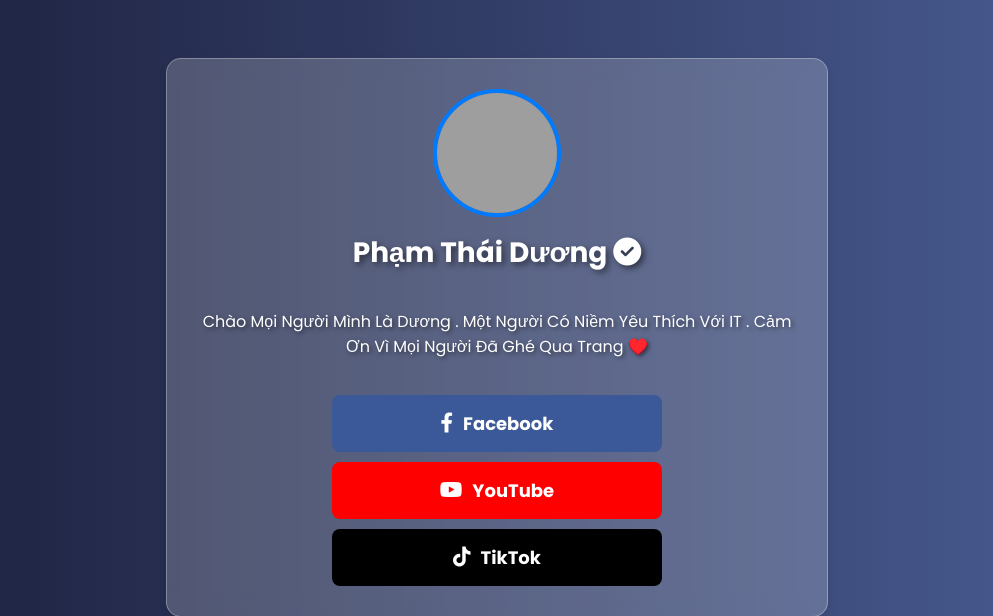
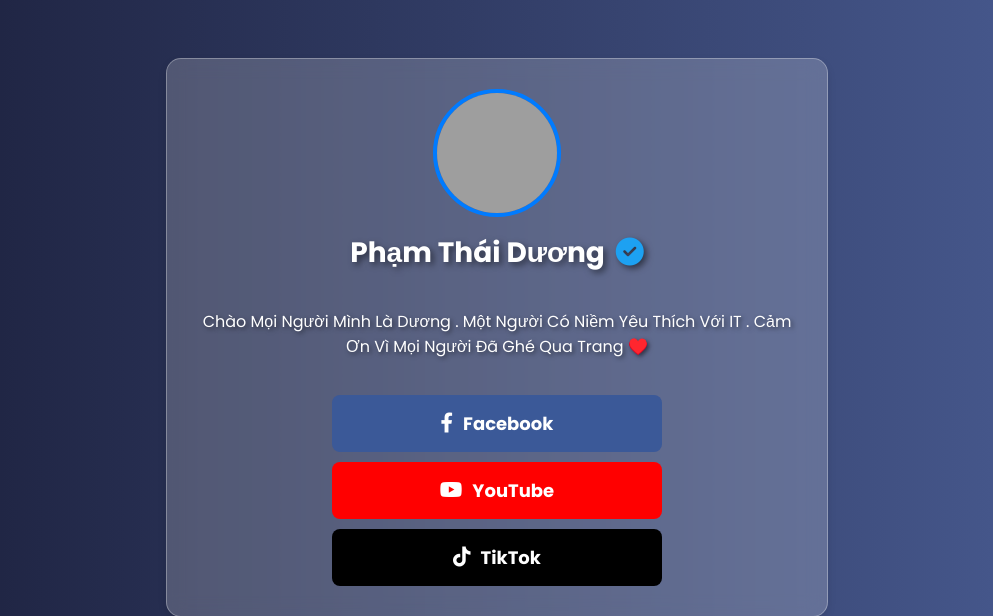
Before and after one commit to Jacob10289/phamthaiduong, a Flask app: page / in a window 1280 px wide. Shown: the top 616 px of the page, without its empty margins (143-1136 px from the left). Run offline with Flask 3, Linux system fonts and the light colour scheme; grey boxes are pictures that could not be loaded.

Commit message:
Thêm style cho verified icon

```diff
--- a/templates/index.html
+++ b/templates/index.html
@@ -42,6 +42,10 @@
         margin-top: 15px;
         color: #ffffff;
         text-shadow: 3px 3px 6px rgba(0, 0, 0, 0.5);
+    }
+    .verified-icon {
+        color: #1DA1F2; /* Màu xanh dương giống Facebook */
+        margin-left: 5px; /* Tạo khoảng cách với tên */
     }
     p {
         font-size: 16px;
```
Lines whose indentation alone changed are shown as unchanged.
